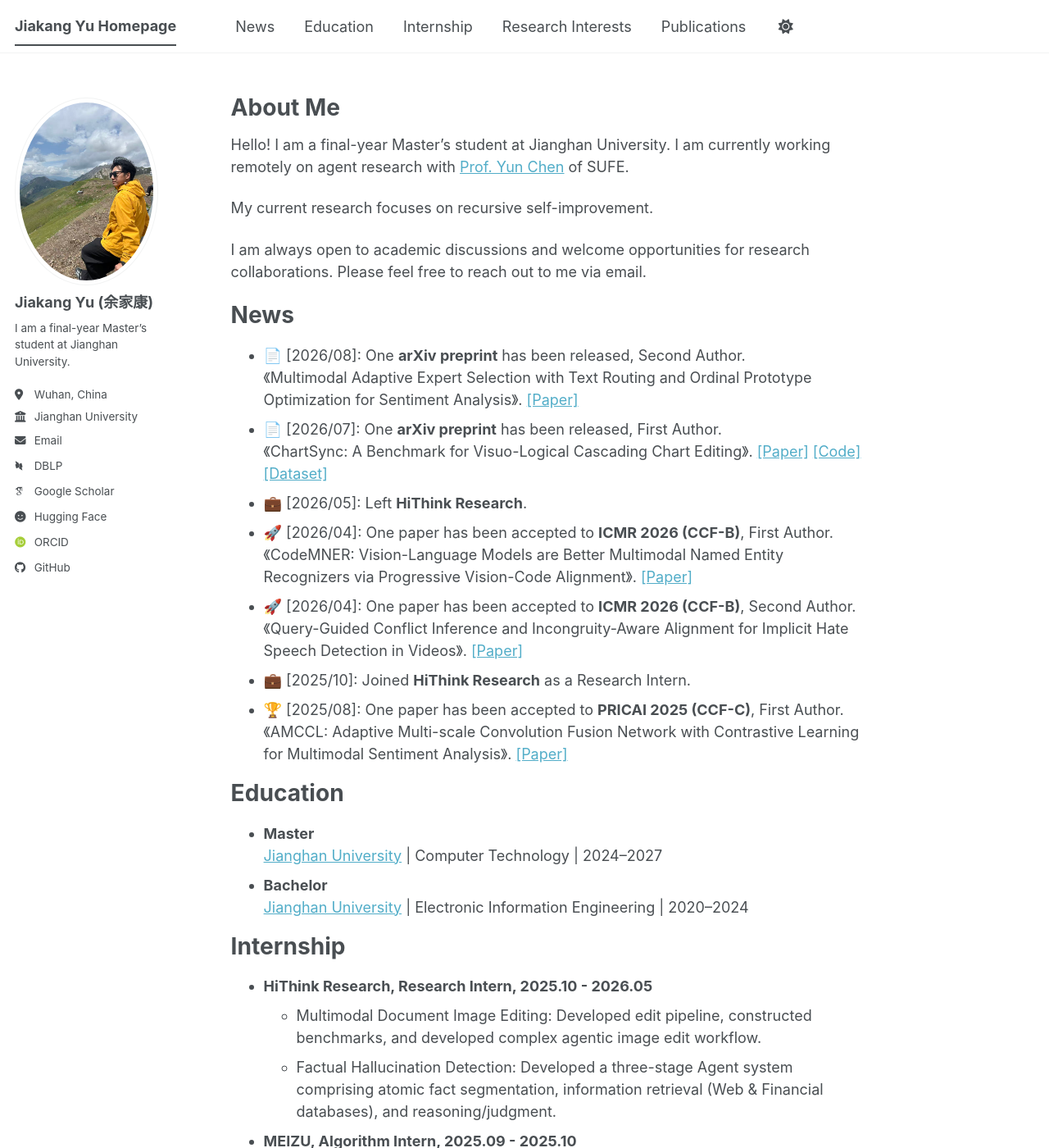
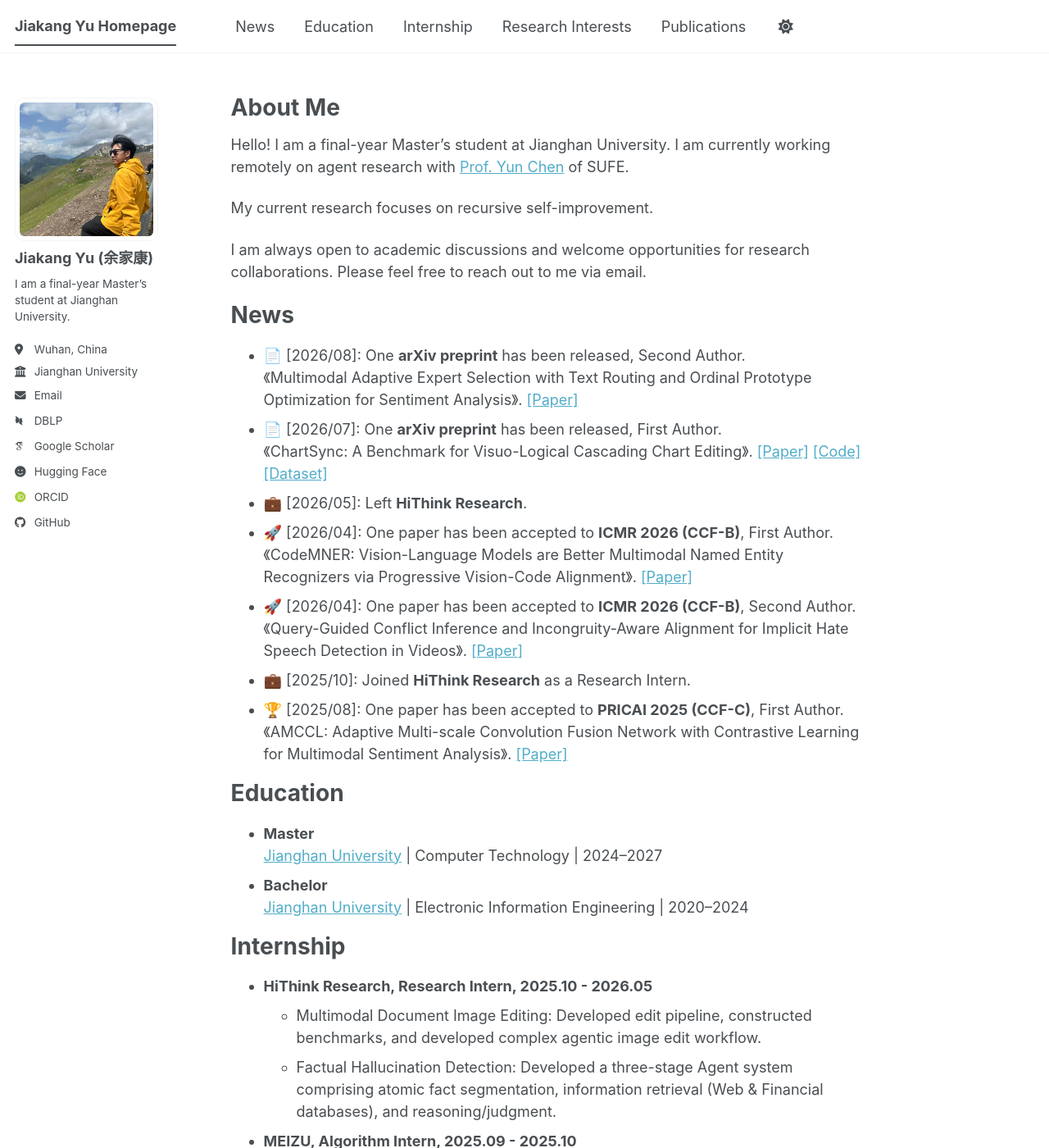
Before and after one commit to kaka-yjk/kaka-yjk.github.io, a Jekyll site: the page built from _pages/about.md, in a window 1280 px wide and 1400 px high. Shown: the whole window at 82% size. Built offline with Jekyll 4.4.1, drawn with Linux system fonts in a browser that asks for light colours; some web fonts are replaced; a script bundle is joined from its source files by our own code; library files that are not in the unit come from our copies.

Commit message:
Use rounded-square profile photo

```diff
--- a/_sass/layout/_sidebar.scss
+++ b/_sass/layout/_sidebar.scss
@@ -154,8 +154,11 @@
   }
 
   img {
+    width: 100%;
     max-width: 175px;
-    border-radius: 50%;
+    aspect-ratio: 1 / 1;
+    object-fit: cover;
+    border-radius: 12px;
 
     @include breakpoint($large) {
       padding: 5px;
```
